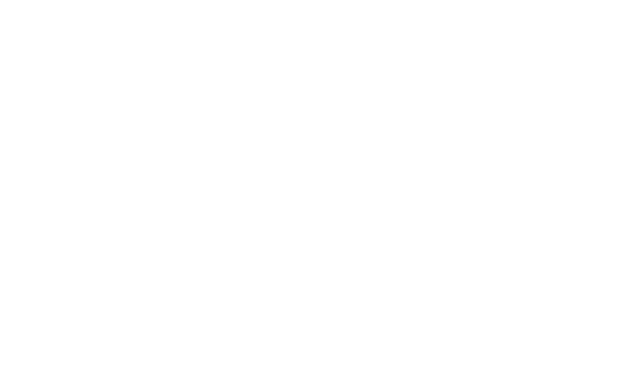
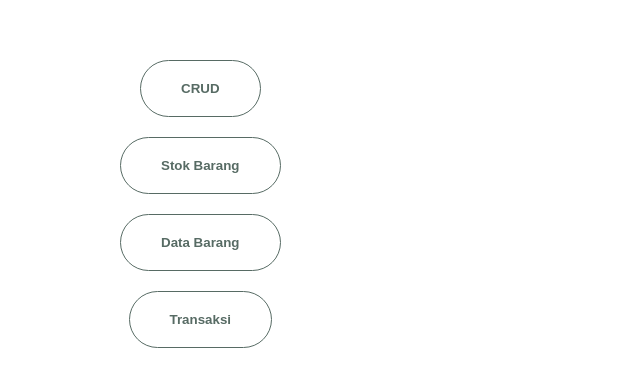
Before and after one commit to navianaa/smart-vendingmachine, a React (Vite) app: page /admin in a window 1280 px wide. Before the commit this address had no page. Shown: the part 352-738 px from the top of the page, without its empty margins (0-640 px from the left). Built offline with nearby package versions, Linux system fonts and the light colour scheme.

Commit message:
admin added

```diff
--- a/src/App.jsx
+++ b/src/App.jsx
@@ -3,6 +3,7 @@
 import Home from './pages/Home';
 import Login from './pages/Login';
 import Register from './pages/Register';
+import Admin from './pages/admin/HomeAdmin';
 
 function App() {
   return (
@@ -11,6 +12,7 @@
         <Route path="/" element={<Home />} />
         <Route path="/login" element={<Login />} />
         <Route path="/register" element={<Register />} />
+        <Route path="/admin" element={<Admin />} />
       </Routes>
     </Router>
   )
--- /dev/null
+++ b/src/components/admin/Navbar.jsx
@@ -0,0 +1,17 @@
+import React from 'react'
+import { Link } from 'react-router-dom';
+
+export default function Navbar() {
+  return (
+    <nav className="navbar-admin">
+
+      {/* Bagian Bawah */}
+      <div className="navbar-bottom">
+        <button>CRUD</button>
+        <button>Stok Barang</button>
+        <button>Data Barang</button>
+        <button>Transaksi</button>
+      </div>
+    </nav>
+  )
+}
--- /dev/null
+++ b/src/css/admin.css
@@ -0,0 +1,39 @@
+.navbar-admin {
+  /* background-color: #f0f0f0; Warna latar belakang */
+  margin: 50px;
+  padding: 50px; /* Atur padding sesuai kebutuhan */
+  display: flex;
+  justify-content: space-between;
+  align-items: center;
+  position: fixed; /* Tetap di posisi ini */
+  bottom: 0; /* Posisikan di bagian bawah */
+  left: 0; /* Posisikan di bagian kiri */
+
+  /* box-shadow: 0 -2px 10px rgba(0, 0, 0, 0.1); Tambahkan bayangan jika perlu */
+}
+
+.navbar-bottom {
+  width: auto; /* Anda bisa mengubah ini sesuai kebutuhan */
+  height: auto; /* Atur tinggi jika diperlukan */
+  flex-direction: column;
+  align-items: center;
+  padding: 0px 20px;
+  display: flex;
+  justify-content: center;
+  gap: 20px;
+}
+
+.navbar-bottom button {
+  border: 1px solid #576B64;
+  border-radius: 50px;
+  padding: 20px 40px;
+  background-color: transparent;
+  color: #576B64;
+  font-weight: bold;
+  cursor: pointer;
+}
+
+.navbar-bottom button:hover {
+  background-color: #576B64;
+  color: #fff;
+}
--- /dev/null
+++ b/src/pages/admin/HomeAdmin.jsx
@@ -0,0 +1,11 @@
+import React from 'react'
+import Navbar from '../../components/admin/Navbar'
+import '../../css/admin.css';
+
+export default function HomeAdmin() {
+  return (
+    <div className='container'>
+        <Navbar />
+    </div>
+  )
+}
```
Also changed, not shown: src/pages/admin/Home.jsx (deleted).
